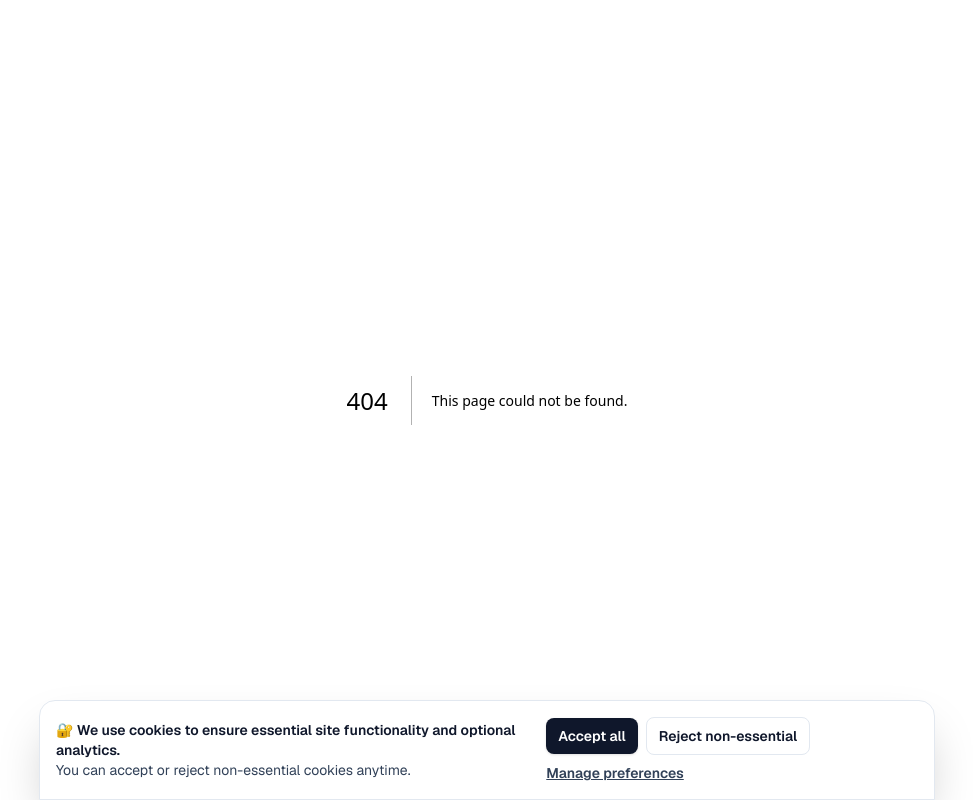
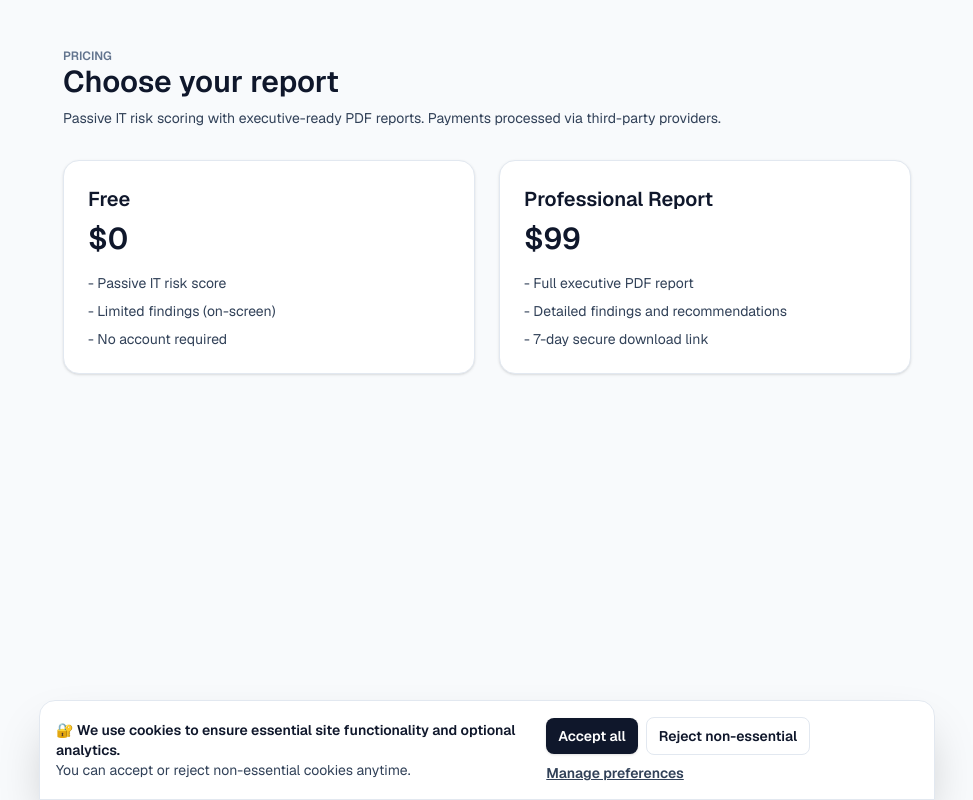
Before and after one commit to Siyahiherif/riskreport, a Next.js app: page /pricing in a window 1280 px wide. Before the commit this address had no page. Shown: the whole page, without its empty margins (153-1126 px from the left). Built offline with nearby package versions, Linux system fonts and the light colour scheme.

Commit message:
Add pricing page and update terms with refund notice and company reference

```diff
--- a/app/page.tsx
+++ b/app/page.tsx
@@ -299,6 +299,8 @@ export default function Home() {
             <a className="underline hover:text-slate-900" href="/cookie">Cookie Policy</a>
             <span>•</span>
             <a className="underline hover:text-slate-900" href="/terms">Terms of Service</a>
+            <span>•</span>
+            <a className="underline hover:text-slate-900" href="/pricing">Pricing</a>
           </div>
         </div>
       </footer>
--- /dev/null
+++ b/app/pricing/page.tsx
@@ -0,0 +1,42 @@
+export const metadata = {
+  title: "Pricing | CyberFaceX",
+  description: "Pricing for CyberFaceX passive IT risk reports.",
+};
+
+export default function PricingPage() {
+  return (
+    <div className="min-h-screen bg-slate-50 text-slate-900">
+      <div className="mx-auto max-w-4xl px-6 py-12 space-y-8">
+        <div>
+          <p className="text-xs uppercase font-semibold text-slate-500">Pricing</p>
+          <h1 className="text-3xl font-semibold">Choose your report</h1>
+          <p className="text-sm text-slate-700 mt-2">
+            Passive IT risk scoring with executive-ready PDF reports. Payments processed via third-party providers.
+          </p>
+        </div>
+
+        <div className="grid gap-6 md:grid-cols-2">
+          <div className="rounded-2xl border border-slate-200 bg-white p-6 shadow-sm">
+            <h2 className="text-xl font-semibold">Free</h2>
+            <p className="mt-2 text-3xl font-semibold">$0</p>
+            <ul className="mt-4 space-y-2 text-sm text-slate-700">
+              <li>- Passive IT risk score</li>
+              <li>- Limited findings (on-screen)</li>
+              <li>- No account required</li>
+            </ul>
+          </div>
+
+          <div className="rounded-2xl border border-slate-200 bg-white p-6 shadow-sm">
+            <h2 className="text-xl font-semibold">Professional Report</h2>
+            <p className="mt-2 text-3xl font-semibold">$99</p>
+            <ul className="mt-4 space-y-2 text-sm text-slate-700">
+              <li>- Full executive PDF report</li>
+              <li>- Detailed findings and recommendations</li>
+              <li>- 7-day secure download link</li>
+            </ul>
+          </div>
+        </div>
+      </div>
+    </div>
+  );
+}
--- a/app/terms/page.tsx
+++ b/app/terms/page.tsx
@@ -10,6 +10,9 @@ export default function TermsPage() {
         <div>
           <p className="text-xs uppercase font-semibold text-slate-500">Terms of Service</p>
           <h1 className="text-3xl font-semibold">CyberFaceX Terms of Service</h1>
+          <p className="text-sm text-slate-700 mt-1">
+            These Terms and Conditions apply to the use of the CyberFaceX service, operated by CyberFaceX.
+          </p>
         </div>
 
         <p className="text-sm text-slate-700">
@@ -64,6 +67,16 @@ export default function TermsPage() {
           <h2 className="text-xl font-semibold">6. Contact</h2>
           <p className="text-sm text-slate-700">info@cyberfacex.com</p>
         </section>
+
+        <section className="space-y-2">
+          <h2 className="text-xl font-semibold">Refund Policy</h2>
+          <p className="text-sm text-slate-700">
+            CyberFaceX provides digital security reports generated on demand. Due to the nature of the service, refunds are generally not provided once a report has been generated and delivered.
+          </p>
+          <p className="text-sm text-slate-700">
+            If you experience a technical issue or incorrect charge, please contact us at support@cyberfacex.com within 7 days. We review refund requests on a case-by-case basis.
+          </p>
+        </section>
       </div>
     </div>
   );
```
